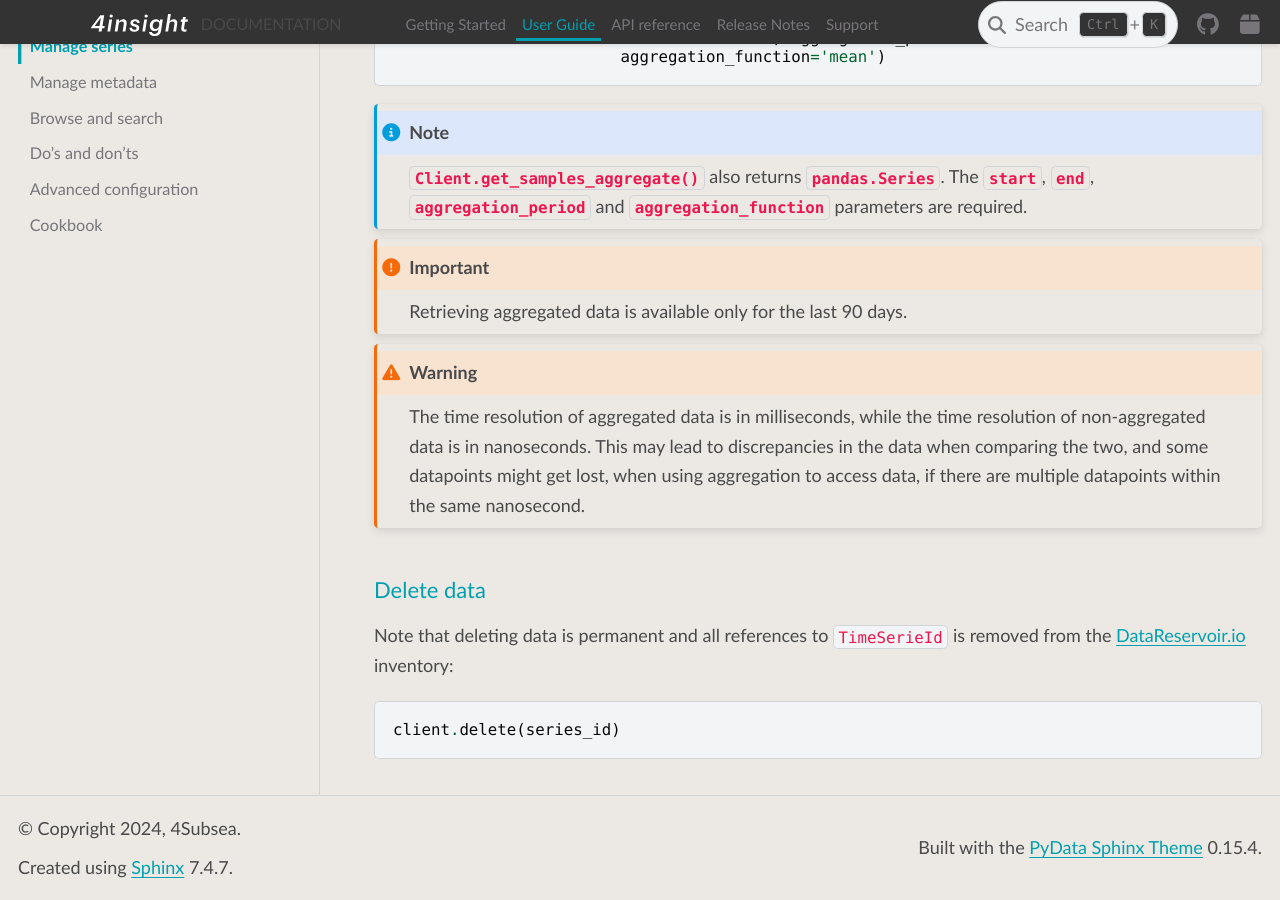
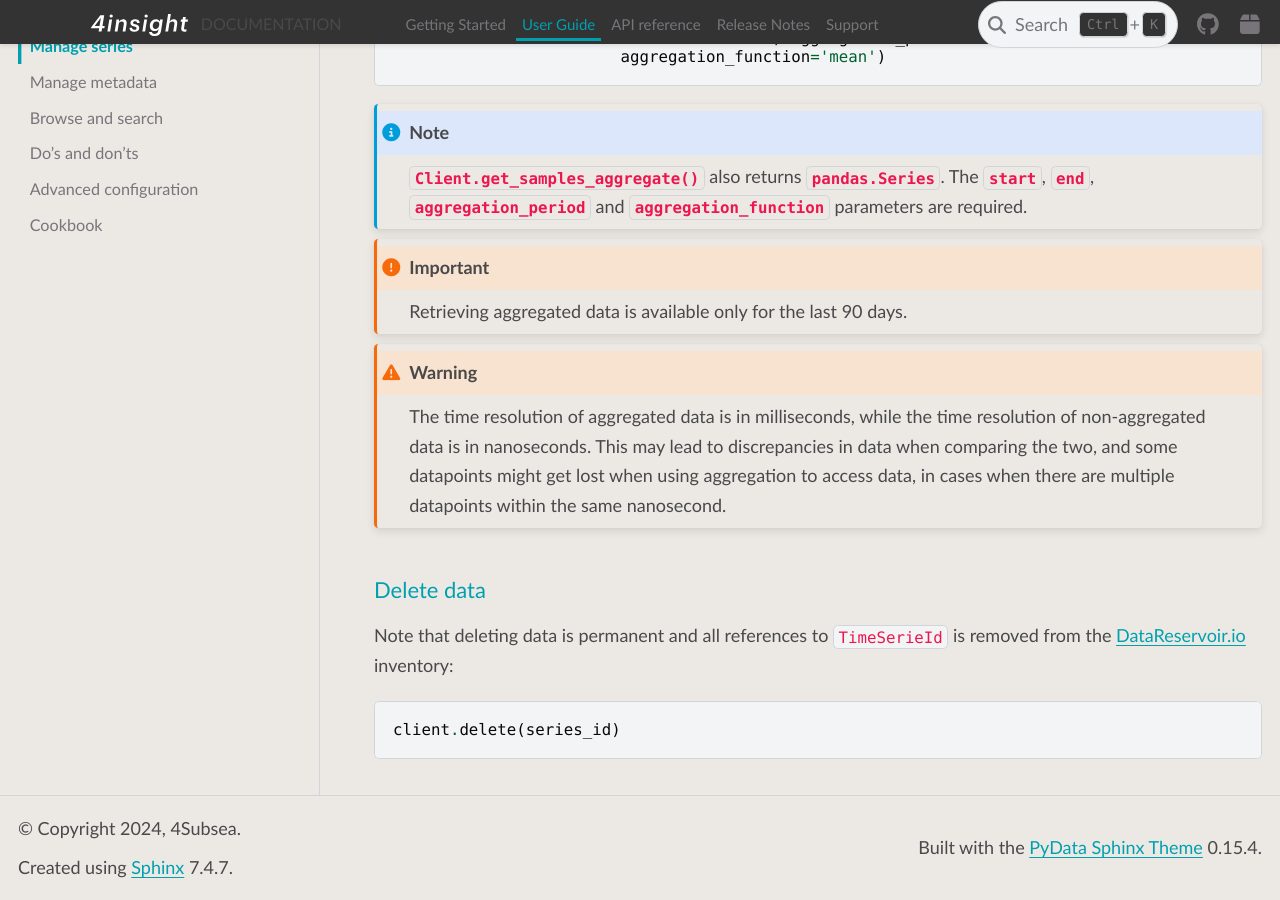
Before and after one commit to 4Subsea/drio-python, a Sphinx documentation site: the page built from docs/user_guide/manage_series.rst, in a window 1280 px wide and 900 px high, scrolled down 3036 px. Built offline with Sphinx 7.4.7 and the PyData theme 0.15.4, drawn with Linux system fonts in a browser that asks for light colours.

Commit message:
feedback PR

```diff
--- a/docs/user_guide/manage_series.rst
+++ b/docs/user_guide/manage_series.rst
@@ -149,7 +149,7 @@
 
 .. warning::
 
-    The time resolution of aggregated data is in milliseconds, while the time resolution of non-aggregated data is in nanoseconds. This may lead to discrepancies in the data when comparing the two, and some datapoints might get lost, when using aggregation to access data, if there are multiple datapoints within the same nanosecond.
+    The time resolution of aggregated data is in milliseconds, while the time resolution of non-aggregated data is in nanoseconds. This may lead to discrepancies in data when comparing the two, and some datapoints might get lost when using aggregation to access data, in cases when there are multiple datapoints within the same nanosecond.
 
 Delete data
 -----------
```
